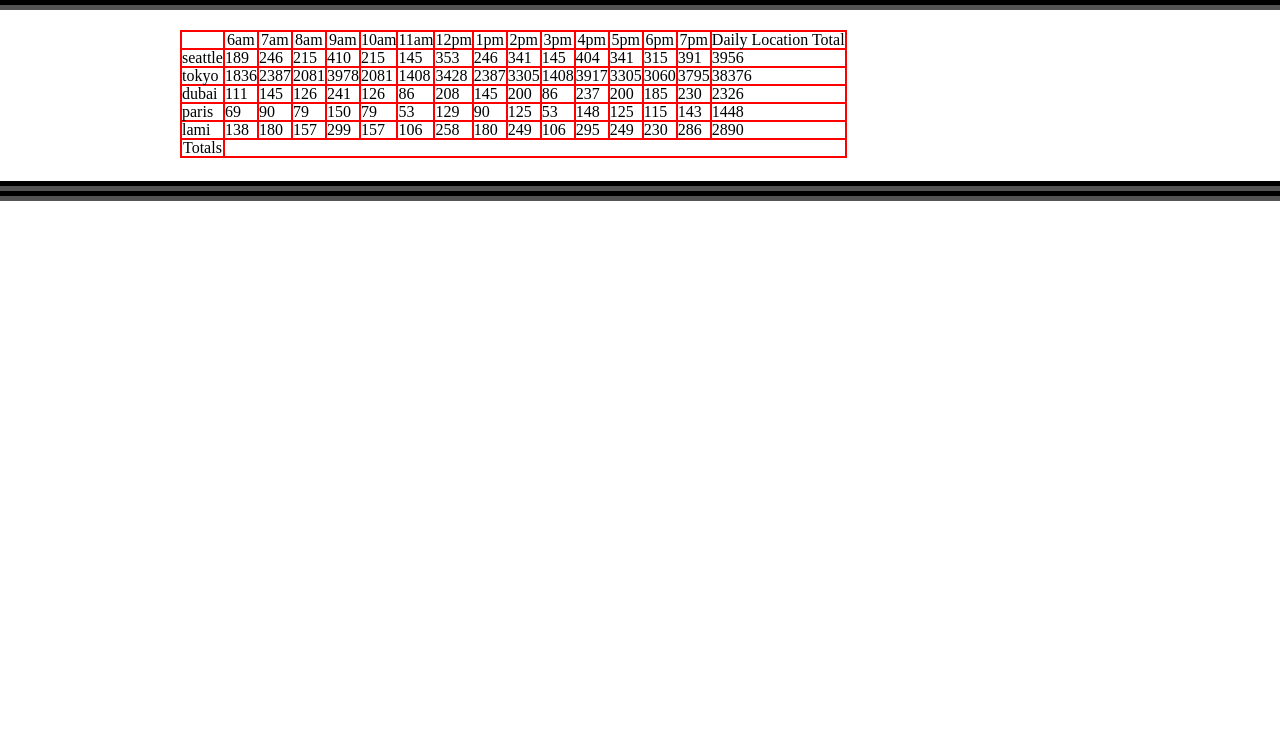
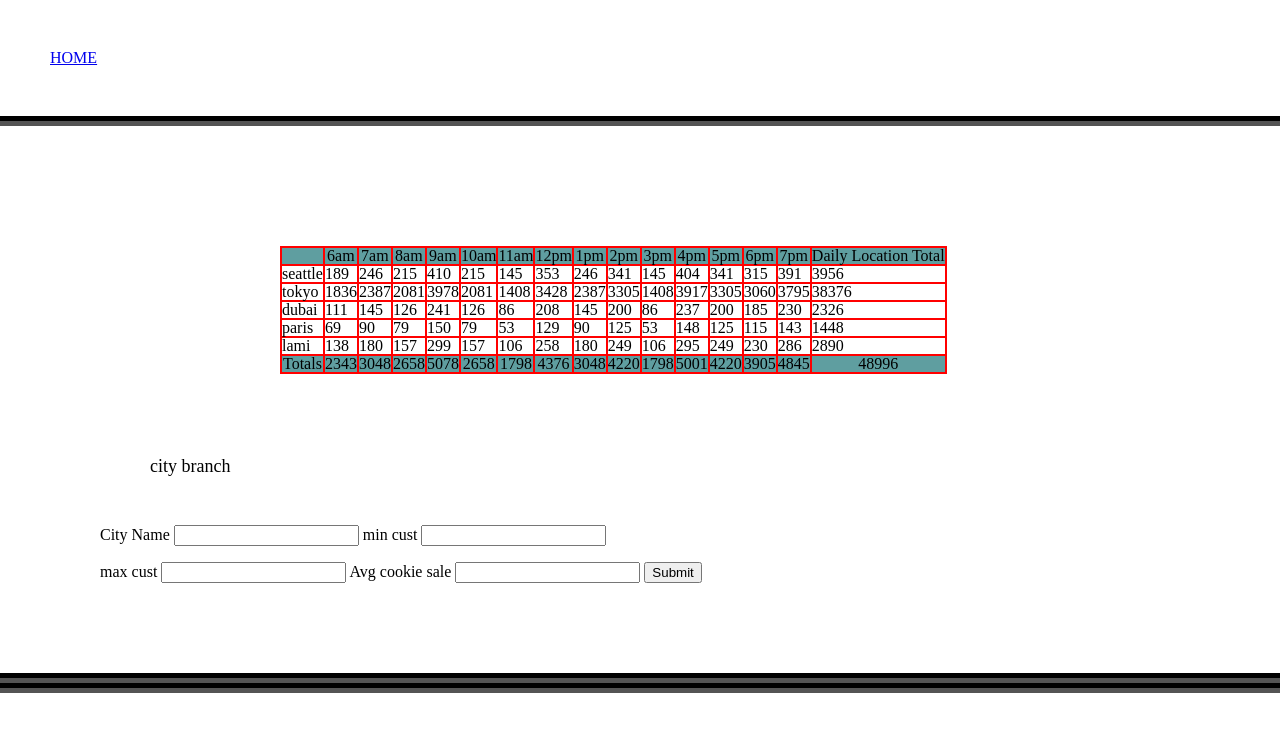
Before and after one commit to Bashar-Owainat/cookie-stand, a plain HTML site: page sales.html in a window 1280 px wide. Drawn offline with Linux system fonts and the light colour scheme.

Commit message:
added form

```diff
--- a/app.js
+++ b/app.js
@@ -1,29 +1,30 @@
 'use strict';
 
-let hours = ['6am','7am','8am','9am','10am','11am','12pm','1pm','2pm','3pm','4pm','5pm','6pm','7pm'];
+let hours = ['6am', '7am', '8am', '9am', '10am', '11am', '12pm', '1pm', '2pm', '3pm', '4pm', '5pm', '6pm', '7pm'];
 let randomCustomersAvg = [];
-let cookies = [];
-let total =0;
+// let cookies = [];
+let total = 0;
 let container = document.getElementById('container');
 let tableEl = document.createElement('table');
 container.appendChild(tableEl);
-let totals = [];
+let cities = [];
 
-function City(cityName, minCust, maxCust,avgCookieSale ){
+
+function City(cityName, minCust, maxCust, avgCookieSale) {
     this.cityName = cityName;
     this.minCust = minCust;
     this.maxCust = maxCust;
     this.avgCookieSale = avgCookieSale;
     this.randomCustomersAvg = randomCustomersAvg;
-    this.cookies = cookies;
+    this.cookies = [];
     this.total = total;
-    this.totals = totals;
+    cities.push(this);
 }
 
 City.prototype.randomAvgCust = function () {
     let min;
     let max;
-    for(let i = 0; i < hours.length ; i++ ){
+    for (let i = 0; i < hours.length; i++) {
         min = Math.ceil(this.minCust);
         max = Math.floor(this.maxCust);
         let randomNum = Math.floor(Math.random() * (max - min + 1) + min);
@@ -34,9 +35,9 @@ City.prototype.randomAvgCust = function () {
 
 
 
-City.prototype.avgCookies = function(){
-    for(let i = 0; i < hours.length; i++){
-        this.cookies[i]= Math.ceil(randomCustomersAvg[i] * this.avgCookieSale);
+City.prototype.avgCookies = function () {
+    for (let i = 0; i < hours.length; i++) {
+        this.cookies[i] = Math.ceil(randomCustomersAvg[i] * this.avgCookieSale);
         this.total += this.cookies[i];
     }
     this.cookies[14] = this.total;
@@ -45,8 +46,7 @@ City.prototype.avgCookies = function(){
 
 
 
-
-City.prototype.render = function(){
+City.prototype.render = function () {
     let trEl = document.createElement('tr');
     tableEl.appendChild(trEl);
 
@@ -54,78 +54,28 @@ City.prototype.render = function(){
     trEl.appendChild(tdEl);
     tdEl.textContent = this.cityName;
 
-    for(let i = 0; i <= hours.length; i++){
+    for (let i = 0; i <= hours.length; i++) {
         let tdEl2 = document.createElement('td');
         trEl.appendChild(tdEl2);
-        tdEl2.textContent = cookies[i];
+        tdEl2.textContent = this.cookies[i];
     }
-
 
 };
 
-function createHeader(){
+function createHeader() {
     let trEl = document.createElement('tr');
     tableEl.appendChild(trEl);
 
     let thEl1 = document.createElement('th');
     trEl.appendChild(thEl1);
     thEl1.textContent = '';
+    for (let i = 0; i < hours.length; i++) {
+        let thEl2 = document.createElement('th');
+        trEl.appendChild(thEl2);
+        thEl2.textContent = hours[i];
 
-    let thEl2 = document.createElement('th');
-    trEl.appendChild(thEl2);
-    thEl2.textContent = '6am';
 
-    let thEl3 = document.createElement('th');
-    trEl.appendChild(thEl3);
-    thEl3.textContent = '7am';
-
-    let thEl4 = document.createElement('th');
-    trEl.appendChild(thEl4);
-    thEl4.textContent = '8am';
-
-    let thEl5 = document.createElement('th');
-    trEl.appendChild(thEl5);
-    thEl5.textContent = '9am';
-
-    let thEl6 = document.createElement('th');
-    trEl.appendChild(thEl6);
-    thEl6.textContent = '10am';
-
-    let thEl7 = document.createElement('th');
-    trEl.appendChild(thEl7);
-    thEl7.textContent = '11am';
-
-    let thEl8 = document.createElement('th');
-    trEl.appendChild(thEl8);
-    thEl8.textContent = '12pm';
-
-    let thEl9 = document.createElement('th');
-    trEl.appendChild(thEl9);
-    thEl9.textContent = '1pm';
-
-    let thEl10 = document.createElement('th');
-    trEl.appendChild(thEl10);
-    thEl10.textContent = '2pm';
-
-    let thEl11 = document.createElement('th');
-    trEl.appendChild(thEl11);
-    thEl11.textContent = '3pm';
-
-    let thEl12 = document.createElement('th');
-    trEl.appendChild(thEl12);
-    thEl12.textContent = '4pm';
-
-    let thEl13 = document.createElement('th');
-    trEl.appendChild(thEl13);
-    thEl13.textContent = '5pm';
-
-    let thEl14 = document.createElement('th');
-    trEl.appendChild(thEl14);
-    thEl14.textContent = '6pm';
-
-    let thEl15 = document.createElement('th');
-    trEl.appendChild(thEl15);
-    thEl15.textContent = '7pm';
+    }
 
     let thEl16 = document.createElement('th');
     trEl.appendChild(thEl16);
@@ -134,7 +84,7 @@ function createHeader(){
 
 createHeader();
 
-function createFooter(){
+function createFooter() {
 
     let trEl = document.createElement('tr');
     tableEl.appendChild(trEl);
@@ -142,14 +92,30 @@ function createFooter(){
     let tdEl = document.createElement('th');
     trEl.appendChild(tdEl);
     tdEl.textContent = 'Totals';
+    let totalOftotal = 0;
+    for (let i = 0; i < hours.length; i++) {
+        let totalHourly = 0;
+        for (let j = 0; j < cities.length; j++) {
+            totalHourly += cities[j].cookies[i];
+            totalOftotal += cities[j].cookies[i];
+
+
+        }
+        let tdEl2 = document.createElement('th');
+        trEl.appendChild(tdEl2);
+        tdEl2.textContent = totalHourly;
+    }
+    let tdEl2 = document.createElement('th');
+    trEl.appendChild(tdEl2);
+    tdEl2.textContent = totalOftotal;
 
 }
 
-let seattle = new City('seattle',23,65,6.3);
-let tokyo = new City('tokyo',3,24,61.2);
-let dubai = new City('dubai',11,38,3.7);
-let paris = new City('paris',20,38,2.3);
-let lami = new City('lami',2,16,4.6);
+let seattle = new City('seattle', 23, 65, 6.3);
+let tokyo = new City('tokyo', 3, 24, 61.2);
+let dubai = new City('dubai', 11, 38, 3.7);
+let paris = new City('paris', 20, 38, 2.3);
+let lami = new City('lami', 2, 16, 4.6);
 
 
 
@@ -173,4 +139,21 @@ lami.randomAvgCust();
 lami.avgCookies();
 lami.render();
 
+
+
+let info = document.getElementById('info');
+info.addEventListener('submit', addBranch);
+function addBranch(event){
+    event.preventDefault();
+    // let pEl = document.createElement('p');
+    let cityName = event.target.cityName.value;
+    let minCust = event.target.minCust.value;
+    let maxCust = event.target.maxCust.value;
+    let avgCookieSale = event.target.avgCookieSale.value;
+    let newBranch = new City(cityName, minCust, maxCust, avgCookieSale);
+    newBranch.randomAvgCust();
+    newBranch.avgCookies();
+    newBranch.render();
+    createFooter();
+}
 createFooter();
--- a/css/style.css
+++ b/css/style.css
@@ -2,6 +2,10 @@ table,
 th,
 td {
   border: 2px solid red;
+}
+table tr th{
+  background-color:cadetblue;
+
 }
 header{
   outline-style: groove;
@@ -15,6 +19,9 @@ div{
   padding: 30px;
 
 
+}
+main{
+  padding: 100px;
 }
 h3{
   padding: 50px;
--- a/sales.html
+++ b/sales.html
@@ -9,13 +9,38 @@
     <link rel="stylesheet" href="css/style.css">
 </head>
 <body>
-    <header></header>
+    <header>
+        <nav><ul>
+            <li><a href="index.html">HOME</a></li>
+        </ul></nav>
+    </header>
     <main>
         <div id="container"></div>
         <div id="container1"></div>
         <div id="container2"></div>
         <div id="container3"></div>
         <div id="container4"></div>
+
+        <form id="info" action="">
+            <fieldset>
+                <legend>
+                    <h3>city branch</h3>
+                </legend>
+                <label for="cityName">City Name</label>
+                <input type="text" name="cityName" id="cityName" required/>
+
+                <label for="minCust">min cust</label>
+                <input type="number" name="minCust" id="minCust" required/>
+                <br>
+                <br>
+                <label for="maxCust">max cust</label>
+                <input type="number" name="maxCust" id="maxCust" required/>
+
+                <label for="avgCookieSale"> Avg cookie sale</label>
+                <input type="number"  name="avgCookieSale" id="avgCookieSale" required/>
+                <input type="submit"/>
+            </fieldset>
+        </form>
     </main>
     <footer></footer>
 </body>
```
